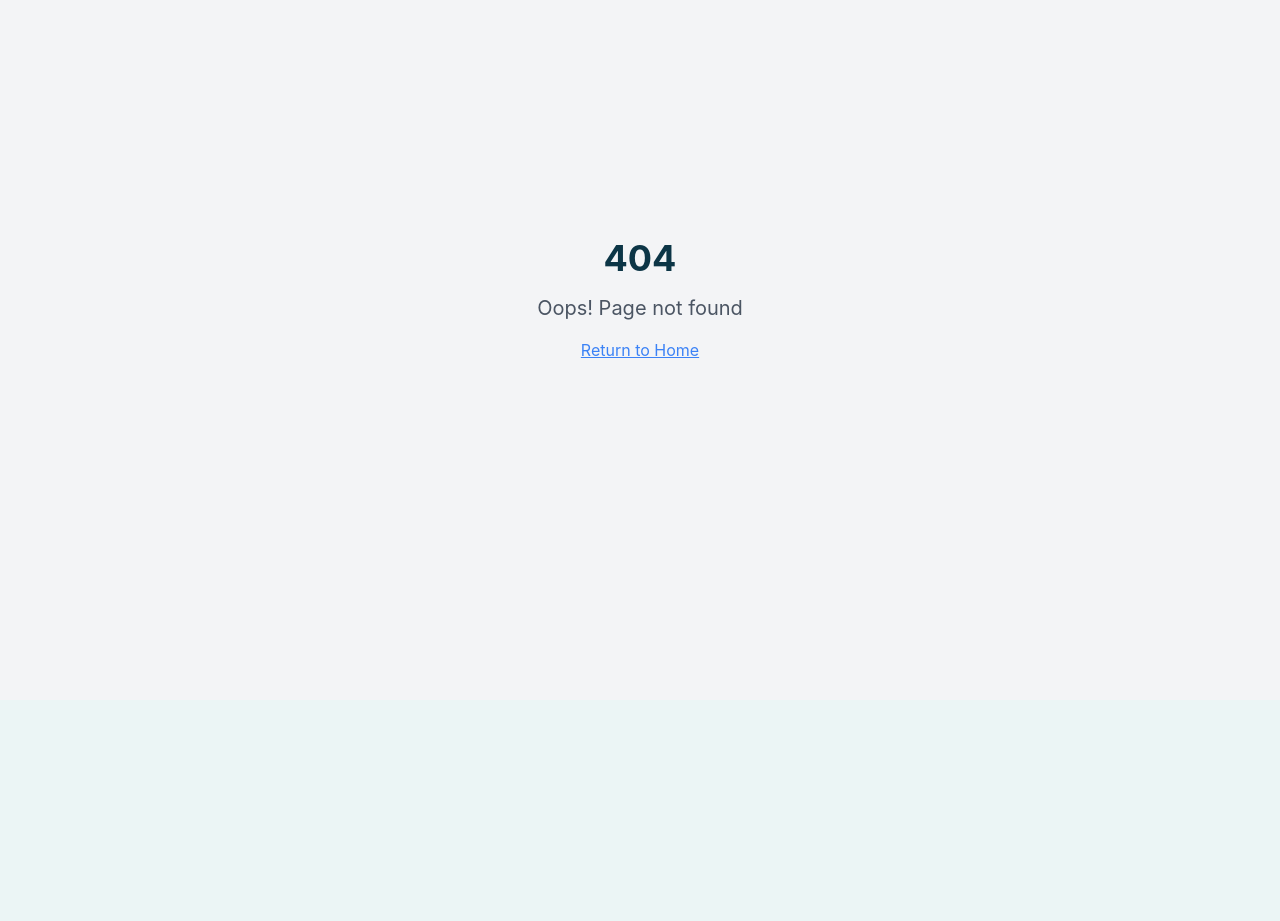
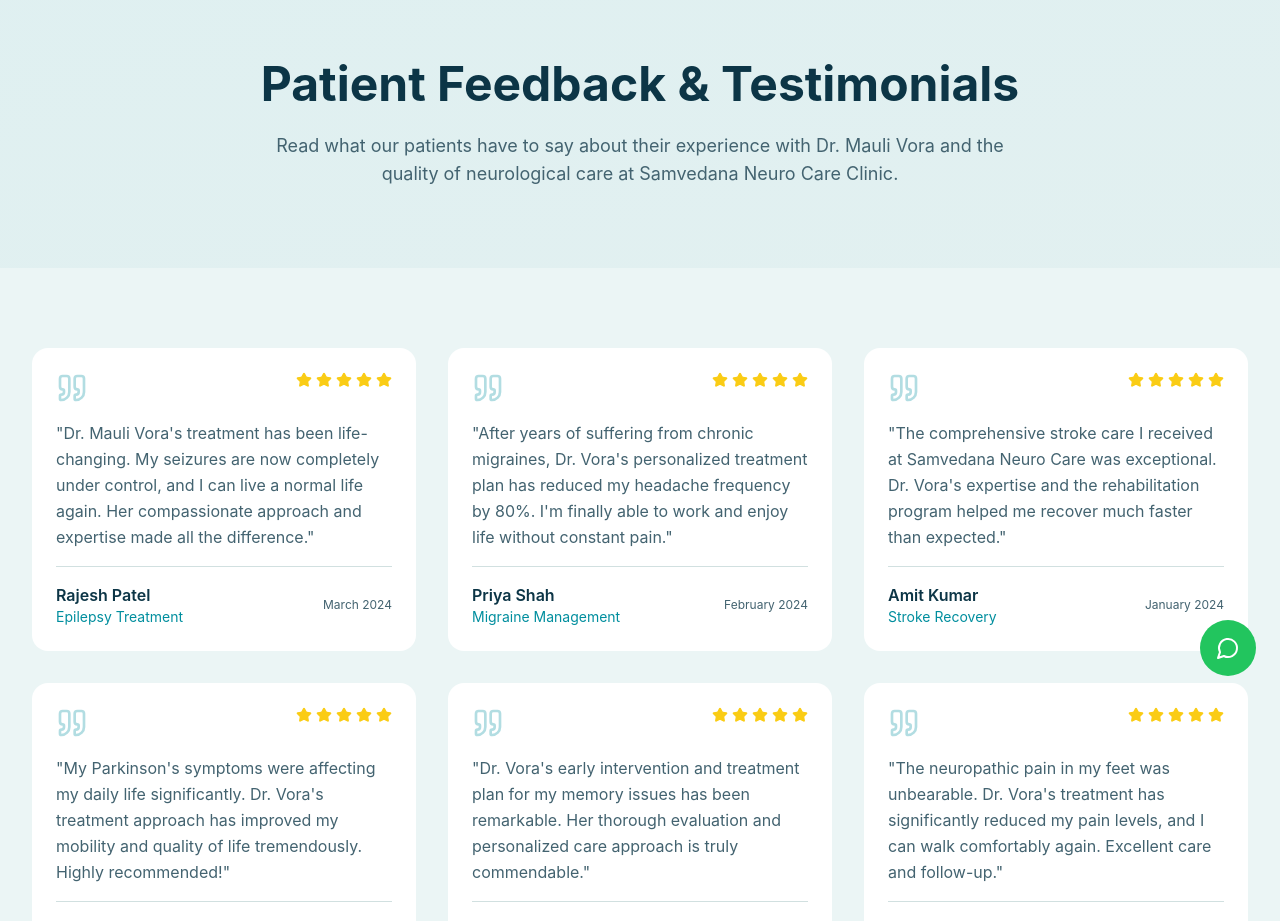
Before and after one commit to karannshah17/samvedana, a React (Vite) app: page /testimonials in a window 1280 px wide. Before the commit this address had no page. Shown: the part 100-1021 px from the top of the page. Before the commit the page ends 800 px from the top, so only its background shows below. Built offline with nearby package versions, Linux system fonts and the light colour scheme.

Commit message:
Add patient feedback section
Add a new section for patient feedback to the website navigation menu, placed next to the existing "services" menu item.

```diff
--- a/src/App.tsx
+++ b/src/App.tsx
@@ -10,6 +10,7 @@ import Stroke from "./pages/services/Stroke";
 import MovementDisorders from "./pages/services/MovementDisorders";
 import MemoryDisorders from "./pages/services/MemoryDisorders";
 import Neuropathy from "./pages/services/Neuropathy";
+import Testimonials from "./pages/Testimonials";
 import NotFound from "./pages/NotFound";
 
 const queryClient = new QueryClient();
@@ -28,6 +29,7 @@ const App = () => (
           <Route path="/services/movement-disorders" element={<MovementDisorders />} />
           <Route path="/services/memory-disorders" element={<MemoryDisorders />} />
           <Route path="/services/neuropathy" element={<Neuropathy />} />
+          <Route path="/testimonials" element={<Testimonials />} />
           {/* ADD ALL CUSTOM ROUTES ABOVE THE CATCH-ALL "*" ROUTE */}
           <Route path="*" element={<NotFound />} />
         </Routes>
--- a/src/components/Header.tsx
+++ b/src/components/Header.tsx
@@ -78,6 +78,13 @@ const Header = () => {
             </div>
 
             <a
+              href="/testimonials"
+              className="text-foreground hover:text-primary transition-colors duration-300 font-medium"
+            >
+              Patient Feedback
+            </a>
+
+            <a
               href="/contact"
               className="text-foreground hover:text-primary transition-colors duration-300 font-medium"
             >
@@ -143,6 +150,13 @@ const Header = () => {
               </div>
 
               <a
+                href="/testimonials"
+                className="block py-2 text-foreground hover:text-primary transition-colors duration-300"
+              >
+                Patient Feedback
+              </a>
+
+              <a
                 href="/contact"
                 className="block py-2 text-foreground hover:text-primary transition-colors duration-300"
               >
--- /dev/null
+++ b/src/pages/Testimonials.tsx
@@ -0,0 +1,169 @@
+import { Star, Quote } from 'lucide-react';
+import Header from '@/components/Header';
+import WhatsAppFloat from '@/components/WhatsAppFloat';
+
+const Testimonials = () => {
+  const testimonials = [
+    {
+      name: "Rajesh Patel",
+      condition: "Epilepsy Treatment",
+      rating: 5,
+      feedback: "Dr. Mauli Vora's treatment has been life-changing. My seizures are now completely under control, and I can live a normal life again. Her compassionate approach and expertise made all the difference.",
+      date: "March 2024"
+    },
+    {
+      name: "Priya Shah",
+      condition: "Migraine Management",
+      rating: 5,
+      feedback: "After years of suffering from chronic migraines, Dr. Vora's personalized treatment plan has reduced my headache frequency by 80%. I'm finally able to work and enjoy life without constant pain.",
+      date: "February 2024"
+    },
+    {
+      name: "Amit Kumar",
+      condition: "Stroke Recovery",
+      rating: 5,
+      feedback: "The comprehensive stroke care I received at Samvedana Neuro Care was exceptional. Dr. Vora's expertise and the rehabilitation program helped me recover much faster than expected.",
+      date: "January 2024"
+    },
+    {
+      name: "Meera Joshi",
+      condition: "Movement Disorders",
+      rating: 5,
+      feedback: "My Parkinson's symptoms were affecting my daily life significantly. Dr. Vora's treatment approach has improved my mobility and quality of life tremendously. Highly recommended!",
+      date: "December 2023"
+    },
+    {
+      name: "Suresh Agarwal",
+      condition: "Memory Disorders",
+      rating: 5,
+      feedback: "Dr. Vora's early intervention and treatment plan for my memory issues has been remarkable. Her thorough evaluation and personalized care approach is truly commendable.",
+      date: "November 2023"
+    },
+    {
+      name: "Kavita Sharma",
+      condition: "Neuropathy Treatment",
+      rating: 5,
+      feedback: "The neuropathic pain in my feet was unbearable. Dr. Vora's treatment has significantly reduced my pain levels, and I can walk comfortably again. Excellent care and follow-up.",
+      date: "October 2023"
+    }
+  ];
+
+  const renderStars = (rating: number) => {
+    return Array.from({ length: 5 }, (_, index) => (
+      <Star
+        key={index}
+        className={`h-4 w-4 ${
+          index < rating ? 'text-yellow-400 fill-current' : 'text-gray-300'
+        }`}
+      />
+    ));
+  };
+
+  return (
+    <div className="min-h-screen bg-background">
+      <Header />
+
+      <main>
+        {/* Hero Section */}
+        <section className="py-20 bg-gradient-to-br from-primary/5 to-accent/5">
+          <div className="max-w-7xl mx-auto px-4 sm:px-6 lg:px-8 text-center">
+            <div className="animate-fade-in space-y-6">
+              <h1 className="text-4xl md:text-5xl font-bold text-foreground">
+                Patient Feedback & Testimonials
+              </h1>
+              <p className="text-lg text-muted-foreground max-w-3xl mx-auto">
+                Read what our patients have to say about their experience with Dr. Mauli Vora
+                and the quality of neurological care at Samvedana Neuro Care Clinic.
+              </p>
+            </div>
+          </div>
+        </section>
+
+        {/* Testimonials Grid */}
+        <section className="py-20">
+          <div className="max-w-7xl mx-auto px-4 sm:px-6 lg:px-8">
+            <div className="grid md:grid-cols-2 lg:grid-cols-3 gap-8">
+              {testimonials.map((testimonial, index) => (
+                <div
+                  key={index}
+                  className="bg-card rounded-2xl p-6 shadow-[var(--shadow-card)] medical-card-hover animate-fade-in"
+                  style={{ animationDelay: `${index * 0.1}s` }}
+                >
+                  <div className="space-y-4">
+                    {/* Quote Icon */}
+                    <div className="flex justify-between items-start">
+                      <Quote className="h-8 w-8 text-primary/30" />
+                      <div className="flex space-x-1">
+                        {renderStars(testimonial.rating)}
+                      </div>
+                    </div>
+
+                    {/* Testimonial Text */}
+                    <p className="text-muted-foreground leading-relaxed">
+                      "{testimonial.feedback}"
+                    </p>
+
+                    {/* Patient Info */}
+                    <div className="border-t border-border pt-4">
+                      <div className="flex justify-between items-center">
+                        <div>
+                          <h4 className="font-semibold text-foreground">
+                            {testimonial.name}
+                          </h4>
+                          <p className="text-sm text-primary">
+                            {testimonial.condition}
+                          </p>
+                        </div>
+                        <span className="text-xs text-muted-foreground">
+                          {testimonial.date}
+                        </span>
+                      </div>
+                    </div>
+                  </div>
+                </div>
+              ))}
+            </div>
+          </div>
+        </section>
+
+        {/* Call to Action */}
+        <section className="py-20 bg-gradient-to-br from-primary/5 to-accent/5">
+          <div className="max-w-4xl mx-auto px-4 sm:px-6 lg:px-8 text-center">
+            <div className="animate-fade-in space-y-8">
+              <h2 className="text-3xl md:text-4xl font-bold text-foreground">
+                Experience Quality Neurological Care
+              </h2>
+
+              <p className="text-lg text-muted-foreground max-w-2xl mx-auto">
+                Join hundreds of satisfied patients who have received expert neurological care.
+                Schedule your consultation with Dr. Mauli Vora today.
+              </p>
+
+              <div className="flex flex-col sm:flex-row gap-4 justify-center">
+                <a
+                  href="tel:+918200045035"
+                  className="btn-medical"
+                >
+                  Book Appointment
+                </a>
+
+                <a
+                  href="https://wa.me/8200045035?text=Hi, I would like to book an appointment"
+                  target="_blank"
+                  rel="noopener noreferrer"
+                  className="btn-medical-outline"
+                >
+                  WhatsApp Us
+                </a>
+              </div>
+            </div>
+          </div>
+        </section>
+      </main>
+
+      <WhatsAppFloat />
+    </div>
+  );
+};
+
+export default Testimonials;
```
